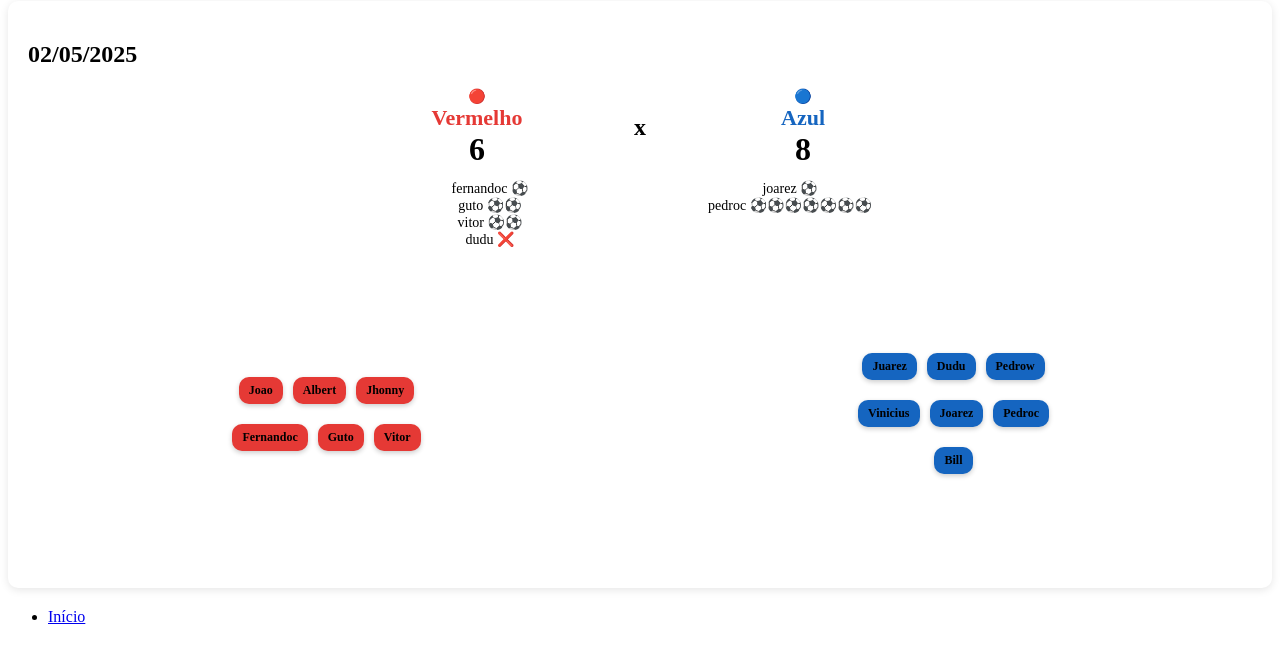
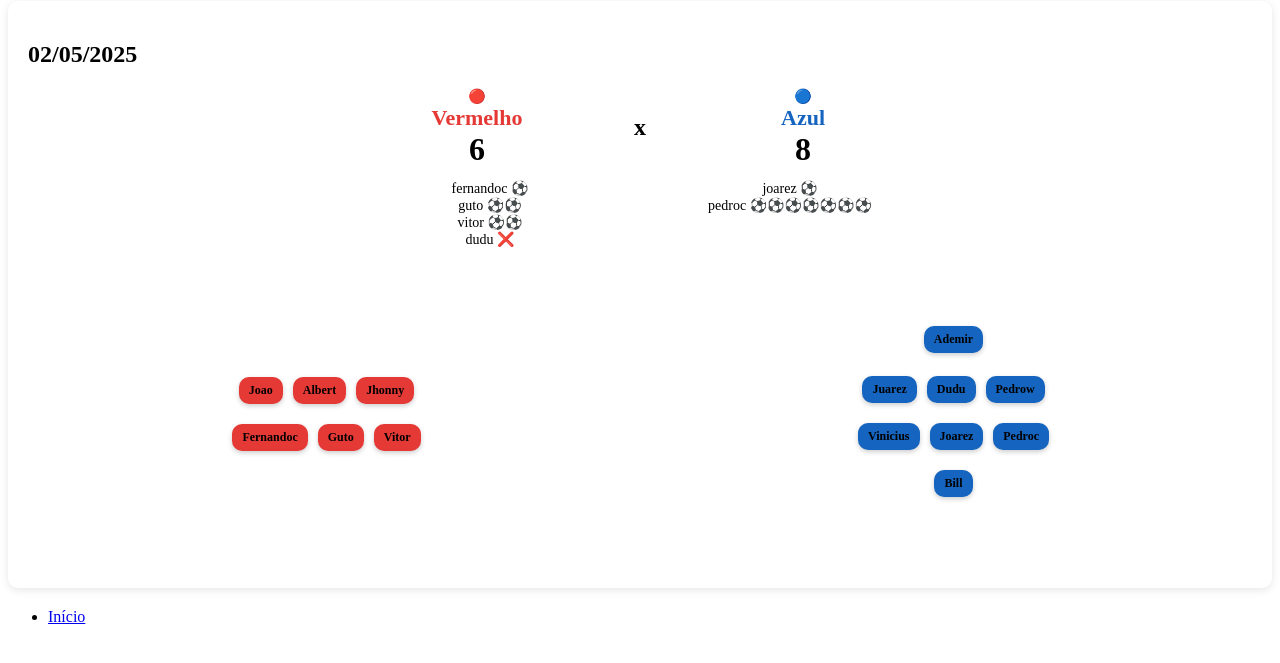
Before and after one commit to fernandocastillovicencio/pelega-js, a plain HTML site: page jogos.html in a window 1280 px wide. Shown: the part 79-742 px from the top of the page. Drawn offline with Linux system fonts and the light colour scheme.

Commit message:
contar goleiro

```diff
--- a/css/campo.css
+++ b/css/campo.css
@@ -175,3 +175,9 @@ img {
   align-items: center;
   flex: 1;
 }
+
+.linha-goleiro {
+  display: flex;
+  justify-content: center;
+  margin-bottom: 8px;
+}
--- a/js/renderJogo.js
+++ b/js/renderJogo.js
@@ -159,21 +159,43 @@ function gerarJogadoresPorTime(time) {
   const timeCor = time.nome.toLowerCase();
   const corDeFundo = coresPastelEscuras[timeCor] || "#C0C0C0";
 
-  let linhas = [];
+  let goleiro = null;
+  const linhaJogadores = [];
 
-  for (let i = 0; i < jogadores.length; i += 3) {
-    const linhaJogadores = jogadores
+  for (let i = 0; i < jogadores.length; i++) {
+    const raw = jogadores[i];
+    if (raw.toUpperCase().startsWith("GK ")) {
+      const nomeGoleiro = extrairNomeJogador(raw.replace(/^GK /i, ""));
+      goleiro = nomeGoleiro;
+    } else {
+      linhaJogadores.push(raw);
+    }
+  }
+
+  let blocos = [];
+
+  if (goleiro) {
+    blocos.push(`
+      <div class="linha-goleiro">
+        <div class="jogador" style="background-color: ${corDeFundo}">${goleiro}</div>
+      </div>
+    `);
+  }
+
+  for (let i = 0; i < linhaJogadores.length; i += 3) {
+    const linha = linhaJogadores
       .slice(i, i + 3)
-      .map((jogador) => {
-        const nomeLimpo = extrairNomeJogador(jogador);
+      .map((j) => {
+        const nomeLimpo = extrairNomeJogador(j);
         return `<div class="jogador" style="background-color: ${corDeFundo}">${nomeLimpo}</div>`;
       })
       .join("");
-    linhas.push(`<div class="linha-jogadores">${linhaJogadores}</div>`);
+    blocos.push(`<div class="linha-jogadores">${linha}</div>`);
   }
 
-  return linhas.join("");
+  return blocos.join("");
 }
+
 // =============================================================================
 // extrair nome do jogador
 // =============================================================================
```
Also changed, not shown: data/jogos.txt.
